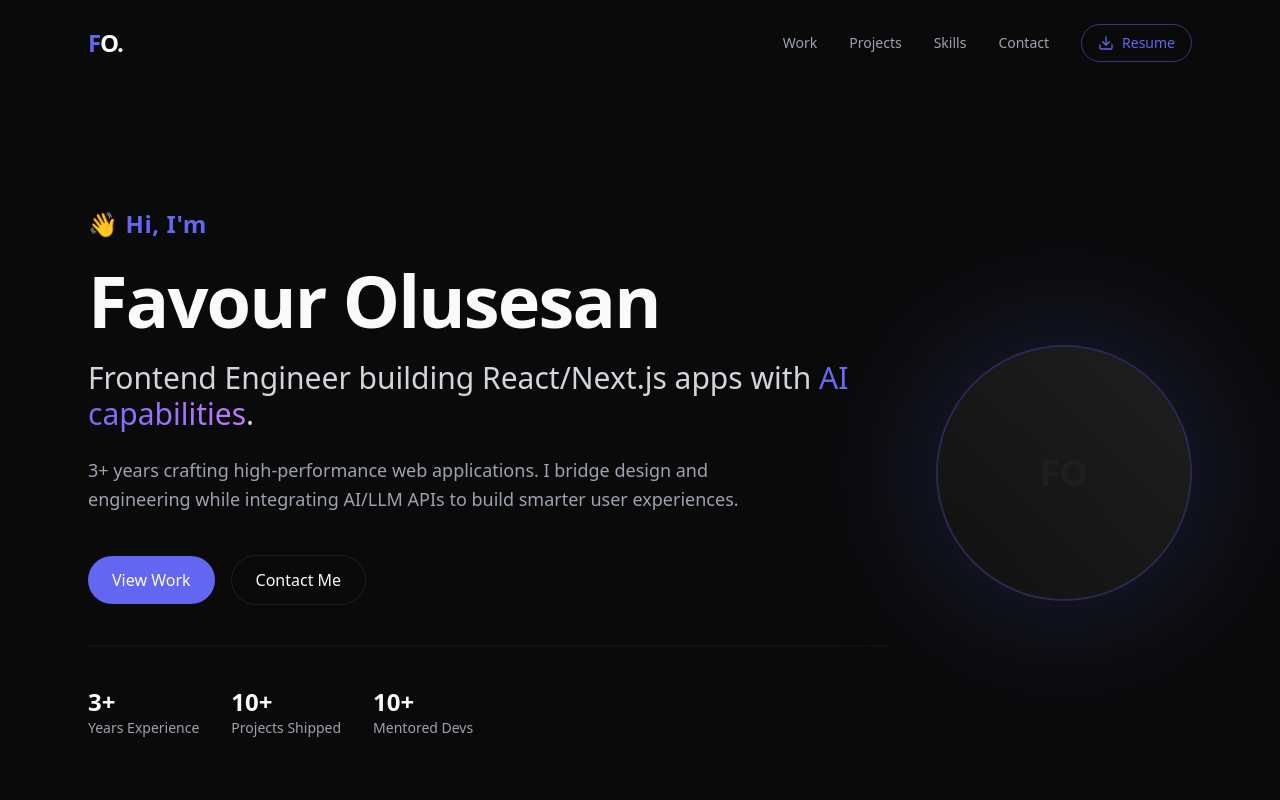
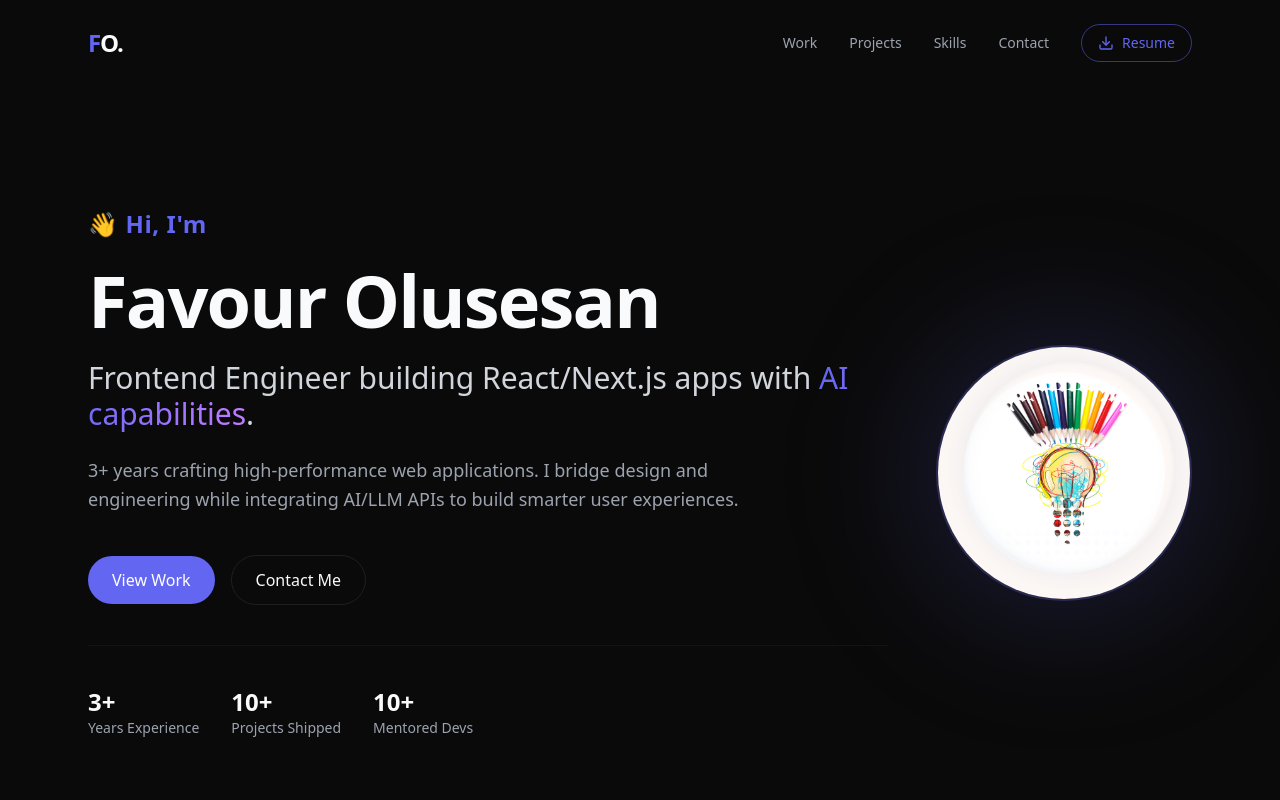
Before and after one commit to placeamweb3/my-portfolio, a Next.js app: page / in a window 1280 px wide. Shown: the top 800 px of the page. Built offline with nearby package versions, Linux system fonts and the light colour scheme.

Commit message:
Refactor code structure for improved readability and maintainability

```diff
--- a/app/page.tsx
+++ b/app/page.tsx
@@ -13,7 +13,7 @@ import {
   Download,
   ChevronUp,
 } from "lucide-react";
-// import Image from "next/image";
+import Image from "next/image";
 import project1 from "@/public/assets/lms.png";
 import project2 from "@/public/assets/habit tracker.png";
 import project3 from "@/public/assets/3DProductShowcase.png";
@@ -317,10 +317,11 @@ export default function Portfolio() {
                 <div className="absolute inset-0 bg-primary/20 blur-3xl rounded-full scale-110"></div>
                 <div className="w-48 h-48 md:w-64 md:h-64 rounded-full overflow-hidden border-2 border-primary/30 relative z-10 bg-card">
                   {/* Optional: Add actual image path below */}
-                <div className="w-full h-full bg-linear-to-tr from-card to-border flex items-center justify-center text-4xl font-bold text-border">
+                {/* <div className="w-full h-full bg-linear-to-tr from-card to-border flex items-center justify-center text-4xl font-bold text-border">
                     FO
-                  </div>
+                  </div> */}
                  {/* <img src="/assets/avatar.png" alt="Favour Olusesan" className="w-full h-full object-cover" /> */}
+                 <Image src="/assets/profile.png" alt="Favour Olusesan" width={256} height={256} className="w-full h-full object-cover" />
                 </div>
               </div>
             </div>
```
Also changed, not shown: public/assets/profile.png (added).
